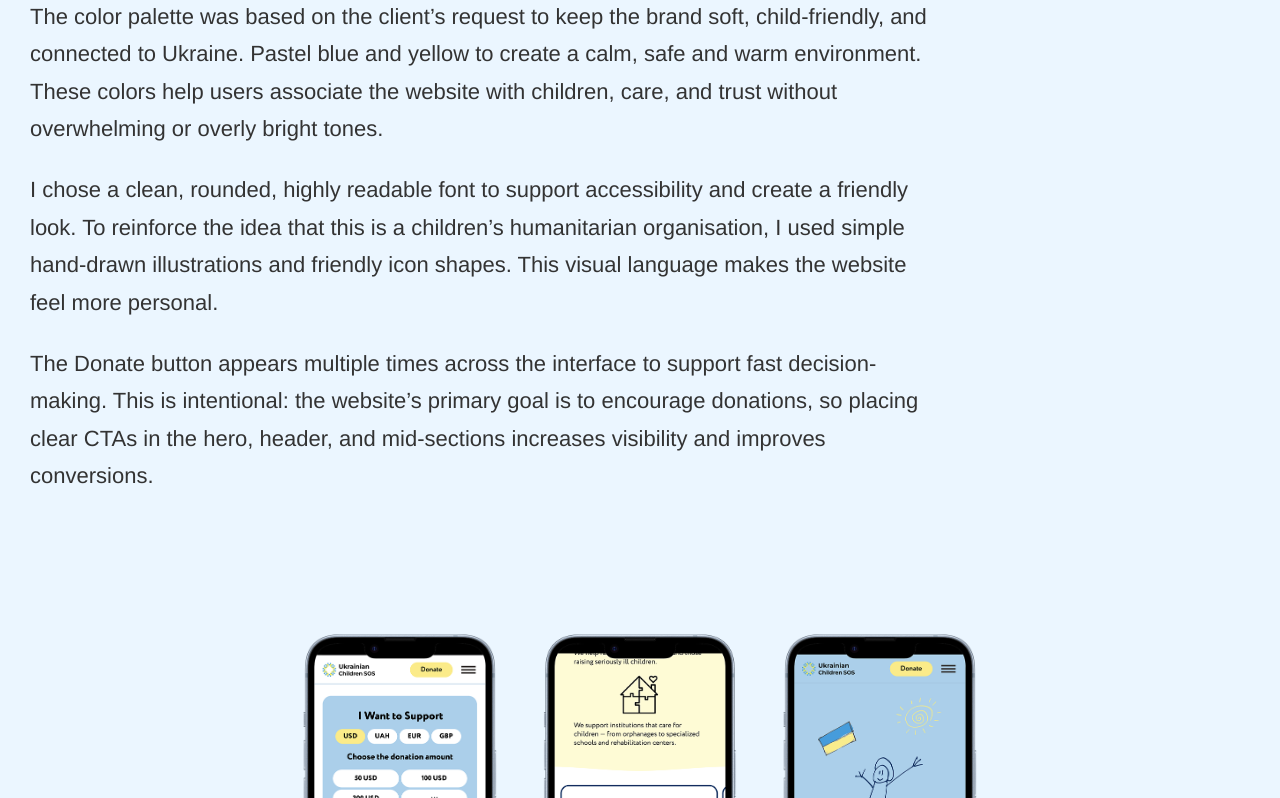
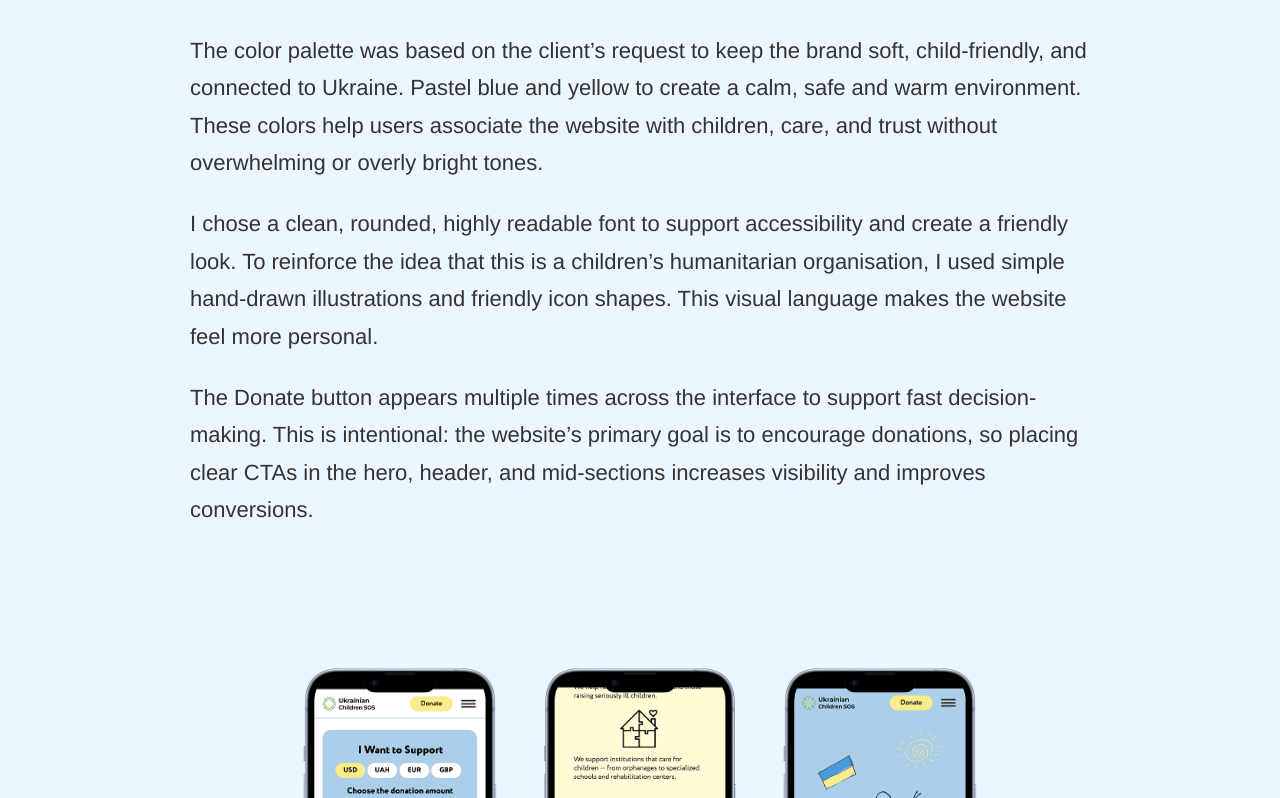
Before and after one commit to sagaidachnaaa-star/portfolio, a plain HTML site: page project-ucsos.html in a window 1280 px wide. Shown: the part 10437-11235 px from the top of the page. Drawn offline with Linux system fonts and the light colour scheme; a web font is replaced by a local one.

Commit message:
Update ucsos.css

```diff
--- a/ucsos.css
+++ b/ucsos.css
@@ -573,7 +573,7 @@
     border-radius: 30px;
 }
 .ucsos-page .final-design-text {
-    margin-top: 34px auto 0;
+    margin: 34px auto 0;
     padding: 0;
     max-width: 900px;
     text-align: left;
```
